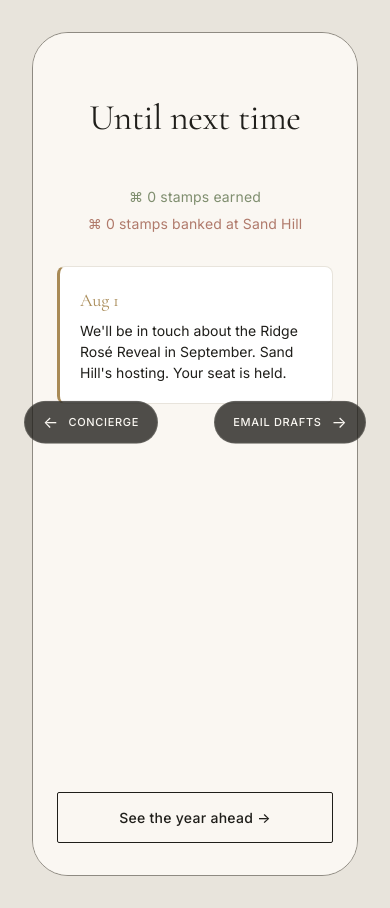
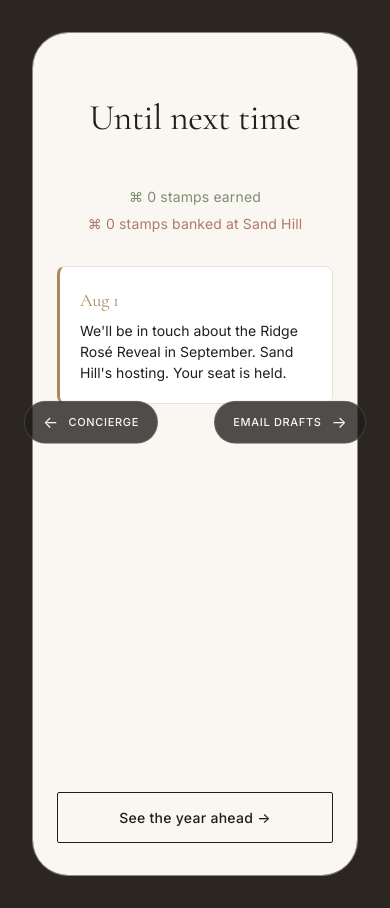
Before and after one commit to potable-anarchy/sand-hill-hackathon-the-passport, a Next.js app: page /passport/departure in a window 390 px wide. Built offline with nearby package versions, Linux system fonts and the light colour scheme.

Commit message:
Darken outer page background to #2b2620 across all phone-frame pages — makes the cream frame pop for the video

```diff
--- a/src/app/passport/concierge/page.tsx
+++ b/src/app/passport/concierge/page.tsx
@@ -134,7 +134,7 @@ export default function ConciergePage() {
       <main
         className="min-h-screen w-full flex items-center justify-center p-8"
         style={{
-          background: "#E8E4DC",
+          background: "#2b2620",
           fontFamily: "var(--font-sans)",
           color: "var(--ink-primary)",
         }}
--- a/src/app/passport/departure/page.tsx
+++ b/src/app/passport/departure/page.tsx
@@ -66,7 +66,7 @@ export default function DeparturePage() {
 
       <main
         className="min-h-screen w-full flex items-center justify-center p-8"
-        style={{ background: "#e8e4dc" }}
+        style={{ background: "#2b2620" }}
         aria-label={`Departure for ${guestName}`}
       >
         <div className="phone-frame">
--- a/src/app/passport/page.tsx
+++ b/src/app/passport/page.tsx
@@ -61,7 +61,7 @@ export default function PassportPage() {
       <main
         className="flex min-h-screen w-full flex-1 items-center justify-center p-6"
         style={{
-          background: "#E8E4DC",
+          background: "#2b2620",
           fontFamily: "var(--font-sans, 'Inter', system-ui, sans-serif)",
           color: "var(--ink-primary, #1F1E1A)",
         }}
--- a/src/app/preview/page.tsx
+++ b/src/app/preview/page.tsx
@@ -276,7 +276,7 @@ function Dot({ delay }: { delay: string }) {
 
 const pageStyle: React.CSSProperties = {
   minHeight: "100vh",
-  background: "var(--bg-cream, #FAF7F2)",
+  background: "#2b2620",
   display: "flex",
   alignItems: "center",
   justifyContent: "center",
--- a/src/app/preview/welcome-back/page.tsx
+++ b/src/app/preview/welcome-back/page.tsx
@@ -151,7 +151,7 @@ function SectionLabel({ children }: { children: React.ReactNode }) {
 
 const pageStyle: React.CSSProperties = {
   minHeight: "100vh",
-  background: "#E8E4DC",
+  background: "#2b2620",
   display: "flex",
   alignItems: "center",
   justifyContent: "center",
--- a/src/app/timeline/page.tsx
+++ b/src/app/timeline/page.tsx
@@ -135,7 +135,7 @@ function EmailDraft({
 
 const pageStyle: React.CSSProperties = {
   minHeight: "100vh",
-  background: "#E8E4DC",
+  background: "#2b2620",
   display: "flex",
   alignItems: "center",
   justifyContent: "center",
```
